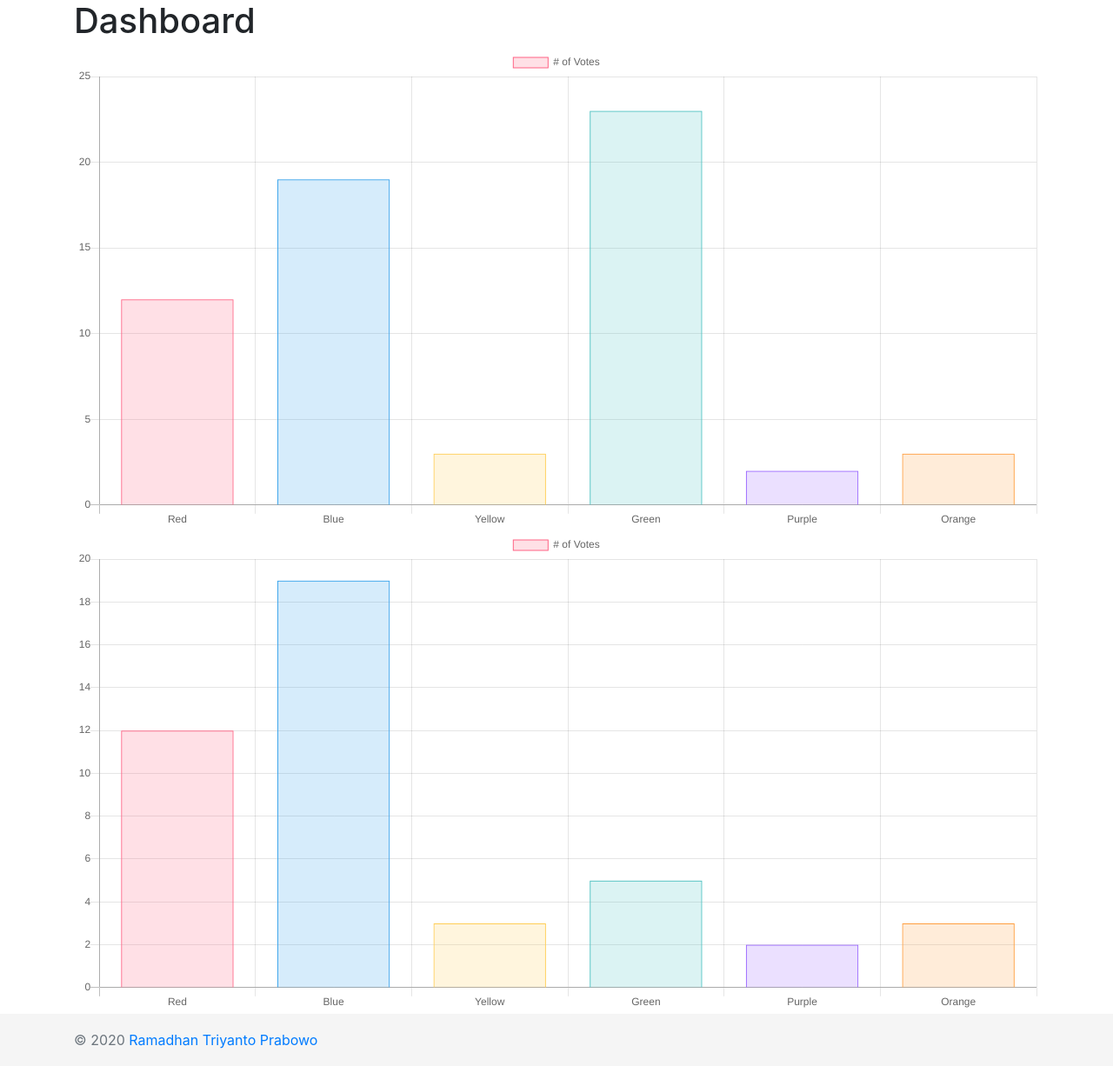
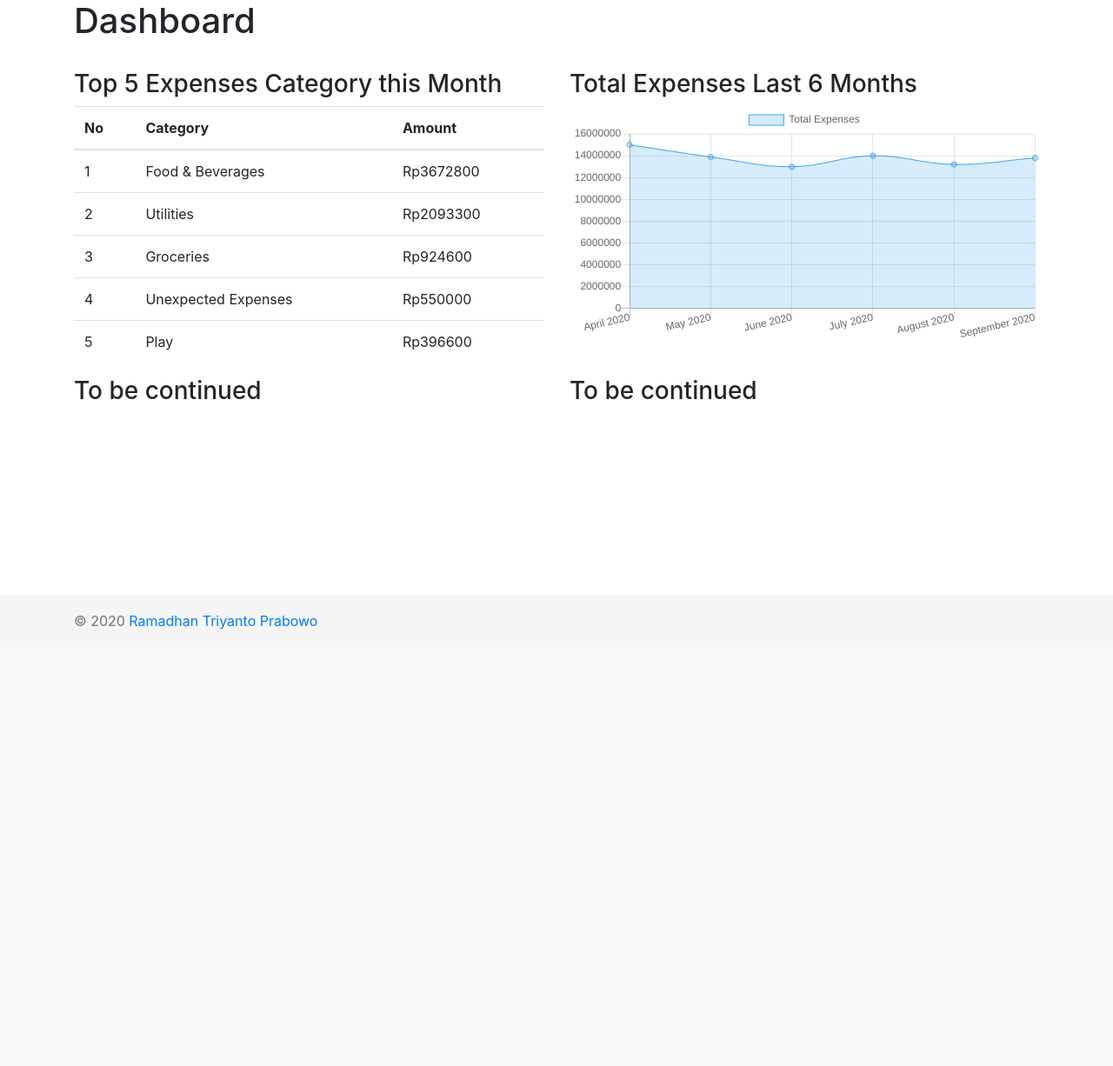
Before and after one commit to ramadhantriyant/flask_expense_tracker, a Flask app: page /dashboard in a window 1280 px wide. Shown: the part 56-1282 px from the top of the page at 87% size. After the commit the page ends 780 px from the top, so only its background shows below. Run offline with Flask 2, Linux system fonts and the light colour scheme; the visitor is signed in with stand-in values (Sample User, id 1); some libraries are stand-ins or nearby versions.

Commit message:
Add requirements.txt

```diff
--- a/app.py
+++ b/app.py
@@ -30,12 +30,16 @@
     form = LoginForm()
 
     if form.validate_on_submit() and request.method == "POST":
-        #input = Users(form.username.data, form.password.data)
         user = Users.get_user(form.username.data)
 
-        if user.check_credentials(form.password.data) and user:
+        if user and user.check_credentials(form.password.data):
             login_user(user)
-            return redirect(url_for("dashboard"))
+            next = request.args.get("next")
+
+            if not is_safe_url(next):
+                return redirect(url_for(index_page))
+
+            return redirect(url_for(next))
 
         flash("Wrong Credentials!")
         return redirect(url_for("index_page"))
--- a/templates/dashboard.html.j2
+++ b/templates/dashboard.html.j2
@@ -3,75 +3,74 @@
 {% block content %}
 
   <h1>Dashboard</h1>
+  <br>
   <div class="row">
     <div class="col">
-      <canvas id="myChart1"></canvas>
-      <script>
-        var ctx = document.getElementById("myChart1").getContext('2d');
-        var myChart1 = new Chart(ctx, {
-          type: 'bar',
-          data: {
-            labels: ["Red", "Blue", "Yellow", "Green", "Purple", "Orange"],
-            datasets: [{
-              label: '# of Votes',
-              data: [12, 19, 3, 23, 2, 3],
-              backgroundColor: [
-              'rgba(255, 99, 132, 0.2)',
-              'rgba(54, 162, 235, 0.2)',
-              'rgba(255, 206, 86, 0.2)',
-              'rgba(75, 192, 192, 0.2)',
-              'rgba(153, 102, 255, 0.2)',
-              'rgba(255, 159, 64, 0.2)'
-              ],
-              borderColor: [
-              'rgba(255,99,132,1)',
-              'rgba(54, 162, 235, 1)',
-              'rgba(255, 206, 86, 1)',
-              'rgba(75, 192, 192, 1)',
-              'rgba(153, 102, 255, 1)',
-              'rgba(255, 159, 64, 1)'
-              ],
-              borderWidth: 1
-            }]
-          },
-          options: {
-            scales: {
-              yAxes: [{
-                ticks: {
-                  beginAtZero:true
-                }
-              }]
-            }
-          }
-        });
-      </script>
+      <h3>Top 5 Expenses Category this Month</h3>
+      <table class="table">
+        <thead>
+          <tr>
+            <th>No</th>
+            <th>Category</th>
+            <th>Amount</th>
+          </tr>
+        </thead>
+        <tbody>
+          <tr>
+            <td>1</td>
+            <td>Food & Beverages</td>
+            <td>Rp3672800</td>
+          </tr>
+          <tr>
+            <td>2</td>
+            <td>Utilities</td>
+            <td>Rp2093300</td>
+          </tr>
+          <tr>
+            <td>3</td>
+            <td>Groceries</td>
+            <td>Rp924600</td>
+          </tr>
+          <tr>
+            <td>4</td>
+            <td>Unexpected Expenses</td>
+            <td>Rp550000</td>
+          </tr>
+          <tr>
+            <td>5</td>
+            <td>Play</td>
+            <td>Rp396600</td>
+          </tr>
+        </tbody>
+      </table>
     </div>
     <div class="col">
-      <canvas id="myChart2"></canvas>
+      <h3>Total Expenses Last 6 Months</h3>
+      <canvas id="myChart"></canvas>
       <script type="text/javascript">
-        var ctx = document.getElementById('myChart2').getContext('2d');
+        var ctx = document.getElementById('myChart').getContext('2d');
         var myChart2 = new Chart(ctx, {
-            type: 'bar',
+            type: 'line',
             data: {
-                labels: ['Red', 'Blue', 'Yellow', 'Green', 'Purple', 'Orange'],
+                labels: ['April 2020', 'May 2020', 'June 2020', 'July 2020', 'August 2020', 'September 2020'],
                 datasets: [{
-                    label: '# of Votes',
-                    data: [12, 19, 3, 5, 2, 3],
+                    label: 'Total Expenses',
+                    data: [15000000, 13890000, 12998000, 14000000, 13200000, 13800000],
                     backgroundColor: [
-                        'rgba(255, 99, 132, 0.2)',
                         'rgba(54, 162, 235, 0.2)',
-                        'rgba(255, 206, 86, 0.2)',
-                        'rgba(75, 192, 192, 0.2)',
-                        'rgba(153, 102, 255, 0.2)',
-                        'rgba(255, 159, 64, 0.2)'
+                        'rgba(54, 162, 235, 0.2)',
+                        'rgba(54, 162, 235, 0.2)',
+                        'rgba(54, 162, 235, 0.2)',
+                        'rgba(54, 162, 235, 0.2)',
+                        'rgba(54, 162, 235, 0.2)'
                     ],
                     borderColor: [
-                        'rgba(255, 99, 132, 1)',
                         'rgba(54, 162, 235, 1)',
-                        'rgba(255, 206, 86, 1)',
-                        'rgba(75, 192, 192, 1)',
-                        'rgba(153, 102, 255, 1)',
-                        'rgba(255, 159, 64, 1)'
+                        'rgba(54, 162, 235, 1)',
+                        'rgba(54, 162, 235, 1)',
+                        'rgba(54, 162, 235, 1)',
+                        'rgba(54, 162, 235, 1)',
+                        'rgba(54, 162, 235, 1)'
                     ],
                     borderWidth: 1
                 }]
@@ -89,4 +88,12 @@
       </script>
     </div>
   </div>
+  <div class="row">
+    <div class="col">
+      <h3>To be continued</h3>
+    </div>
+    <div class="col">
+      <h3>To be continued</h3>
+    </div>
+  </div>
 {% endblock %}
```
Also changed, not shown: requirements.txt (added, +11 -0 lines).
